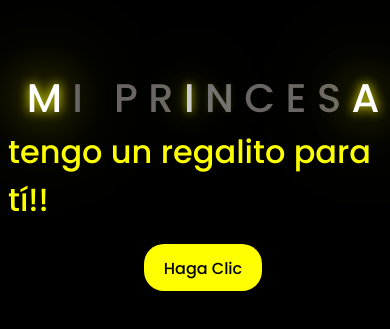
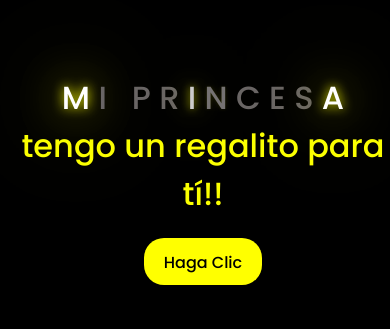
Before and after one commit to JosueZambranoAL/JosueZambranoAL.github.io, a plain HTML site: page index.html in a window 390 px wide. Shown: the part 251-580 px from the top of the page. Drawn offline with Linux system fonts and the light colour scheme.

Commit message:
responsive 2.0

```diff
--- a/css/style.css
+++ b/css/style.css
@@ -70,12 +70,14 @@ body{
 @media screen and (max-width:527px){
     .greetings{
         display: block;
-        font-size: 2.5rem;
+        font-size: 2rem;
         font-weight: 450;
         text-align: center;
     }
     .description{
         font-size: 1rem;
+        font-weight: 450;
+        text-align: center;
     }
 
     .button a{
```
